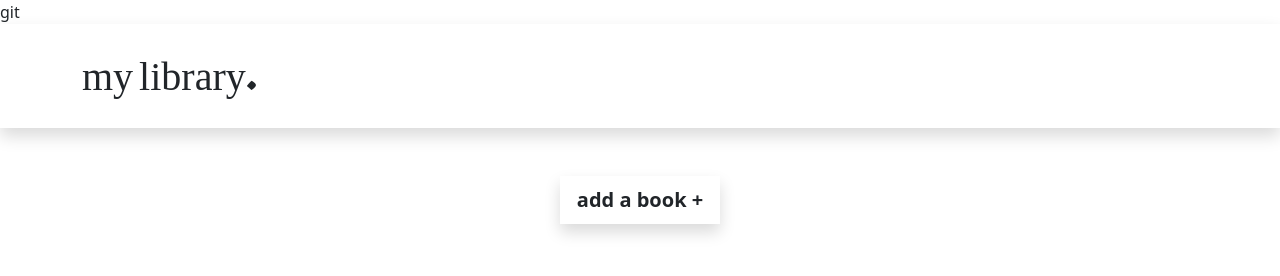
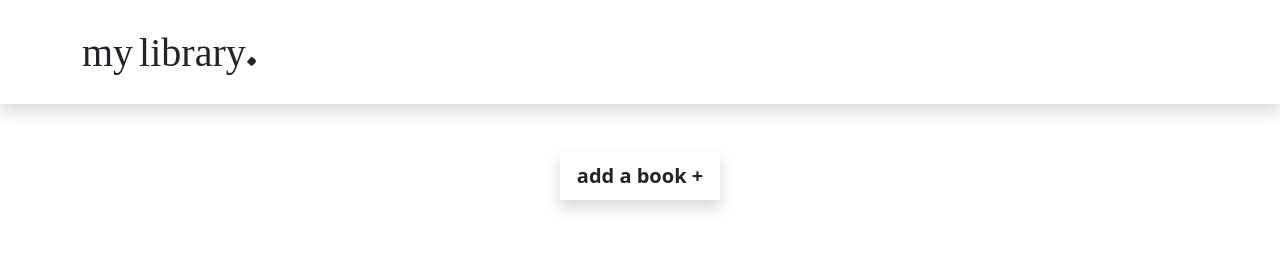
Before and after one commit to JordanTate/odin-library, a website: page index.html in a window 1280 px wide. Drawn offline with nearby package versions, Linux system fonts and the light colour scheme; a web font is replaced by a local one.

Commit message:
Remove accidental  text from head tag

```diff
--- a/index.html
+++ b/index.html
@@ -8,7 +8,7 @@
     <script src="/library.js" defer></script>
     <!-- Bootstrap 5 -->
     <link rel="stylesheet" href="/css/main.min.css">
-    <script src="https://cdn.jsdelivr.net/npm/bootstrap@5.0.2/dist/js/bootstrap.bundle.min.js" integrity="sha384-MrcW6ZMFYlzcLA8Nl+NtUVF0sA7MsXsP1UyJoMp4YLEuNSfAP+JcXn/tWtIaxVXM" crossorigin="anonymous"></script>git
+    <script src="https://cdn.jsdelivr.net/npm/bootstrap@5.0.2/dist/js/bootstrap.bundle.min.js" integrity="sha384-MrcW6ZMFYlzcLA8Nl+NtUVF0sA7MsXsP1UyJoMp4YLEuNSfAP+JcXn/tWtIaxVXM" crossorigin="anonymous"></script>
     <!-- Bootstrap Icons -->
     <link rel="stylesheet" href="https://cdn.jsdelivr.net/npm/bootstrap-icons@1.9.1/font/bootstrap-icons.css">
 </head>
```
